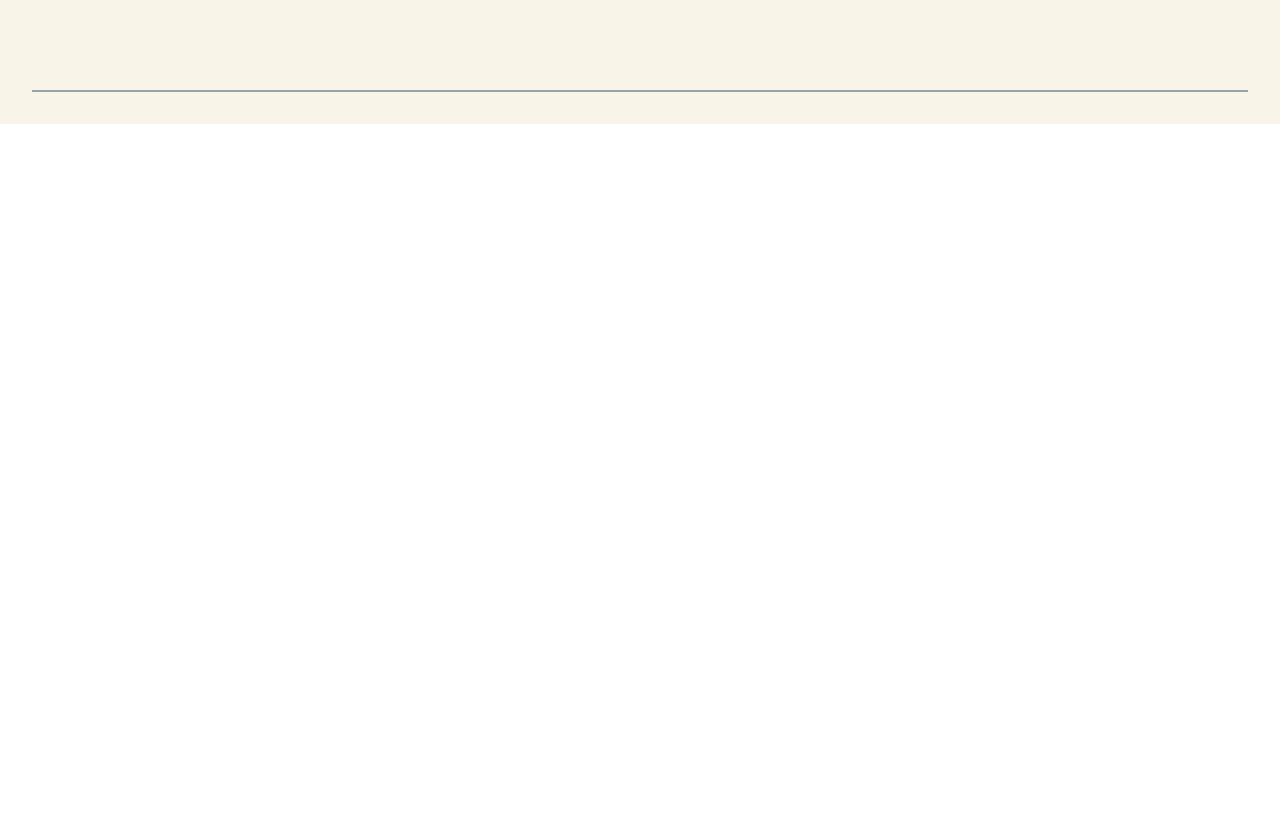
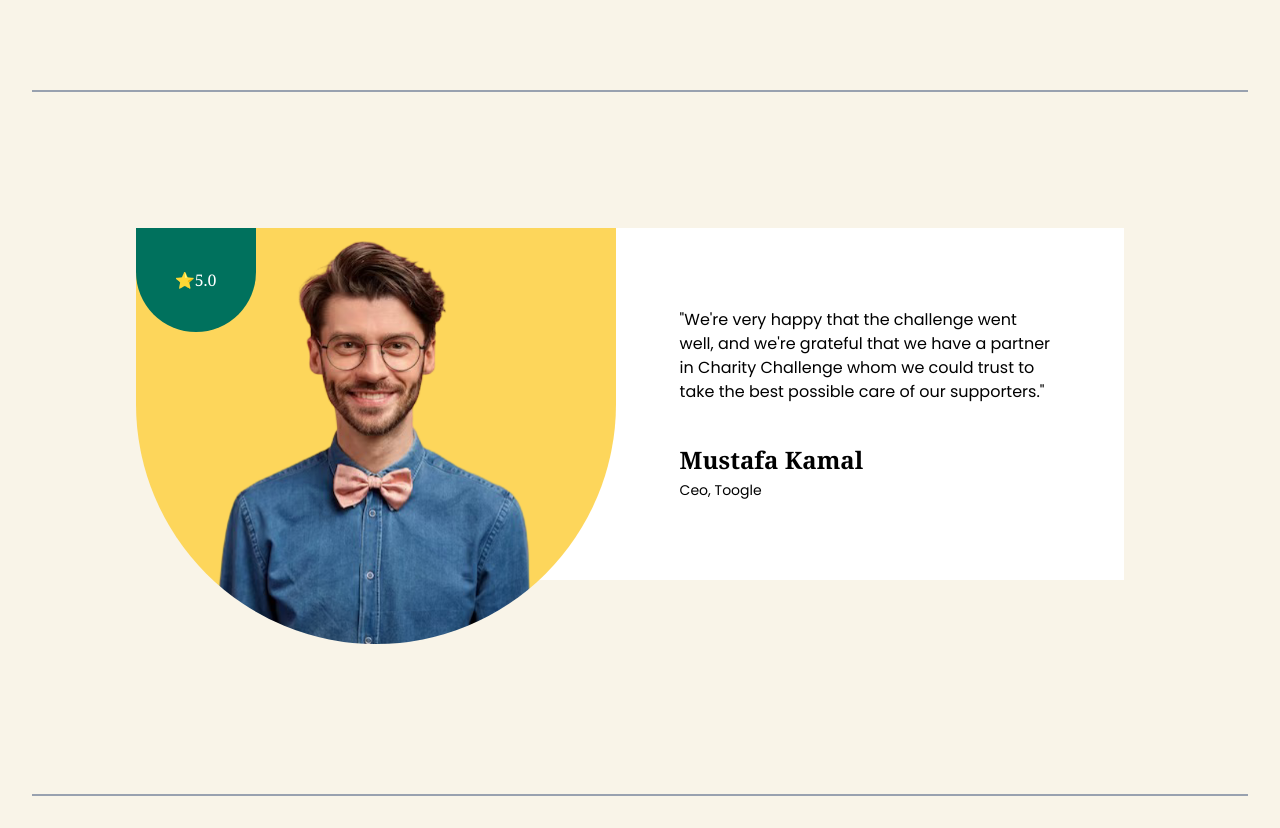
Before and after one commit to facuuurz/Clone-Landing-Page, a React (Vite) app: page / in a window 1280 px wide. Shown: the part 3100-3928 px from the top of the page. Before the commit the page ends 3224 px from the top, so only its background shows below. Built offline with nearby package versions, Linux system fonts and the light colour scheme; a web font is replaced by a local one.

Commit message:
Seccion Points

```diff
--- a/src/components/Main.jsx
+++ b/src/components/Main.jsx
@@ -2,6 +2,7 @@ import Slider from "./Slider";
 import Support from "./Support"
 import About from "./About"
 import Team from "./Team"
+import Points from "./Points"
 
 function Main () {
     return(
@@ -10,6 +11,7 @@ function Main () {
             <Support/>
             <About/>
             <Team/>
+            <Points/>
         </main>
     )
 }
--- /dev/null
+++ b/src/components/Points.jsx
@@ -0,0 +1,42 @@
+import PointImg from "../img/Point/Point.PNG";
+
+
+
+function Points (){
+    return(
+        <section class="bg-[#F9F4E8]">{/*color*/}
+            <div class="max-w-[1440px]  m-auto py-26">{/*Margen*/}
+
+                <div class="flex justify-center">
+                    <div class="relative w-[30rem] h-[26rem]">
+                        <div class="absolute top-0 -right-20 bg-[#FDD65B] bg-no-repeat bg-center bg-cover w-[30rem] h-[26rem] rounded-b-full" style={{ backgroundImage: `url(${PointImg})` }}>{/*bg color e image */}
+                            <div class="bg-[#00715D] rounded-b-full w-[25%] h-26 flex items-center justify-center">
+
+                                <p class="font-serif inline-block text-white text-center">⭐5.0</p>
+                            </div>
+                        </div>
+                    </div>
+
+
+                    <div class="w-[46%] bg-white h-[22rem] font-[Poppins] flex flex-col items-start justify-center gap-10 pl-36 mr-25">
+                        <div class="w-96 text-balance">
+                            <p>"We're very happy that the challenge went well, and we're grateful that we have a partner in Charity Challenge whom we could trust to take the best possible care of our supporters."</p>
+                        </div>
+                        <div class="flex flex-col gap-1">
+                            <p class="font-serif font-semibold text-2xl">Mustafa Kamal</p>
+                            <p class="text-sm">Ceo, Toogle</p>
+                        </div>
+                    </div>
+
+                </div>
+            </div>
+            {/* Línea inferior */}
+                <div className="h-20 flex items-end p-8 w-full">
+                    <hr className="border-t-2 border-gray-400 min-w-5 w-full max-w-[1440px]" />
+                </div>
+        </section>
+    )
+}
+
+
+export default Points;
```
Also changed, not shown: src/img/Point/Point.png (added).
